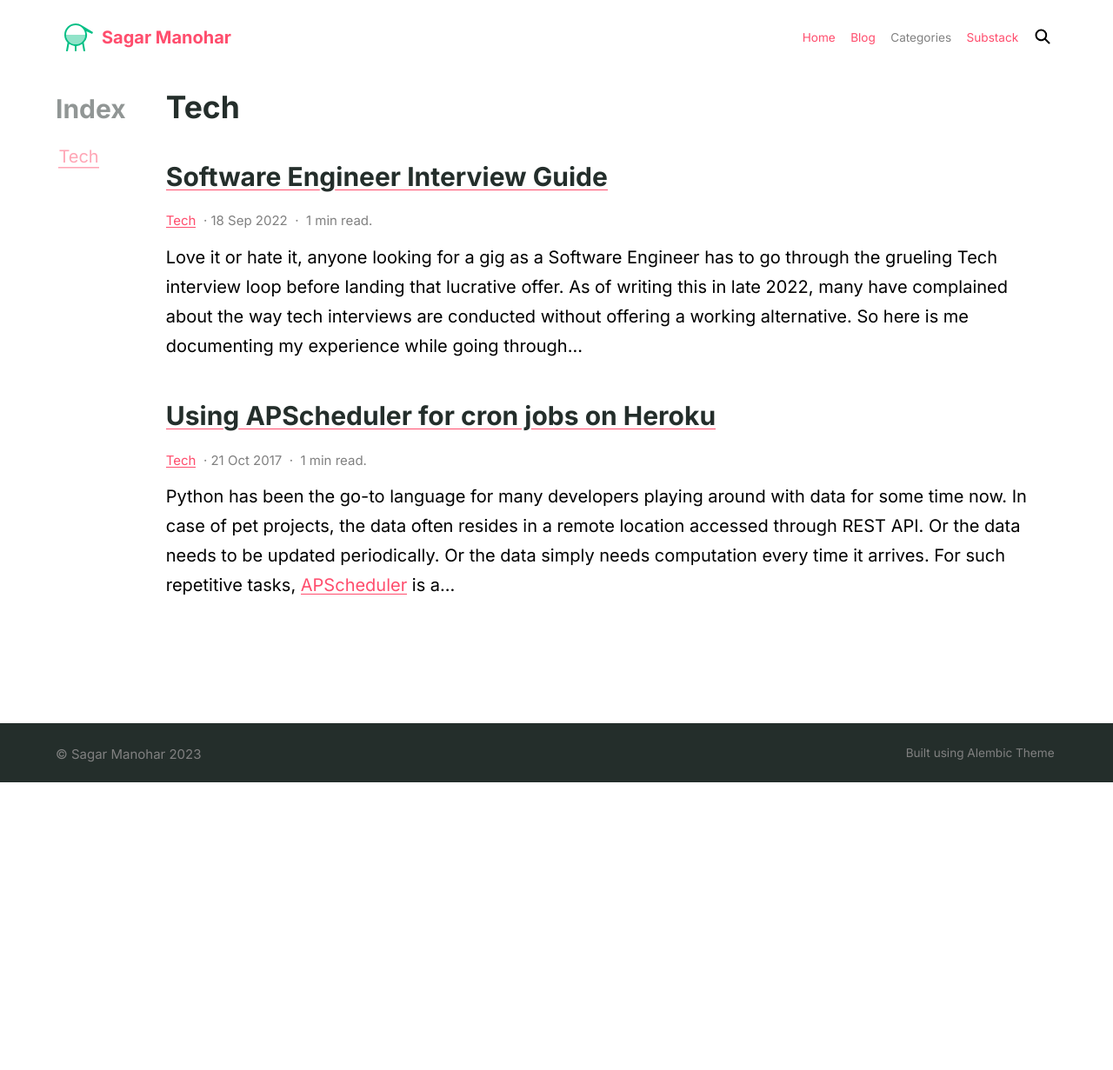
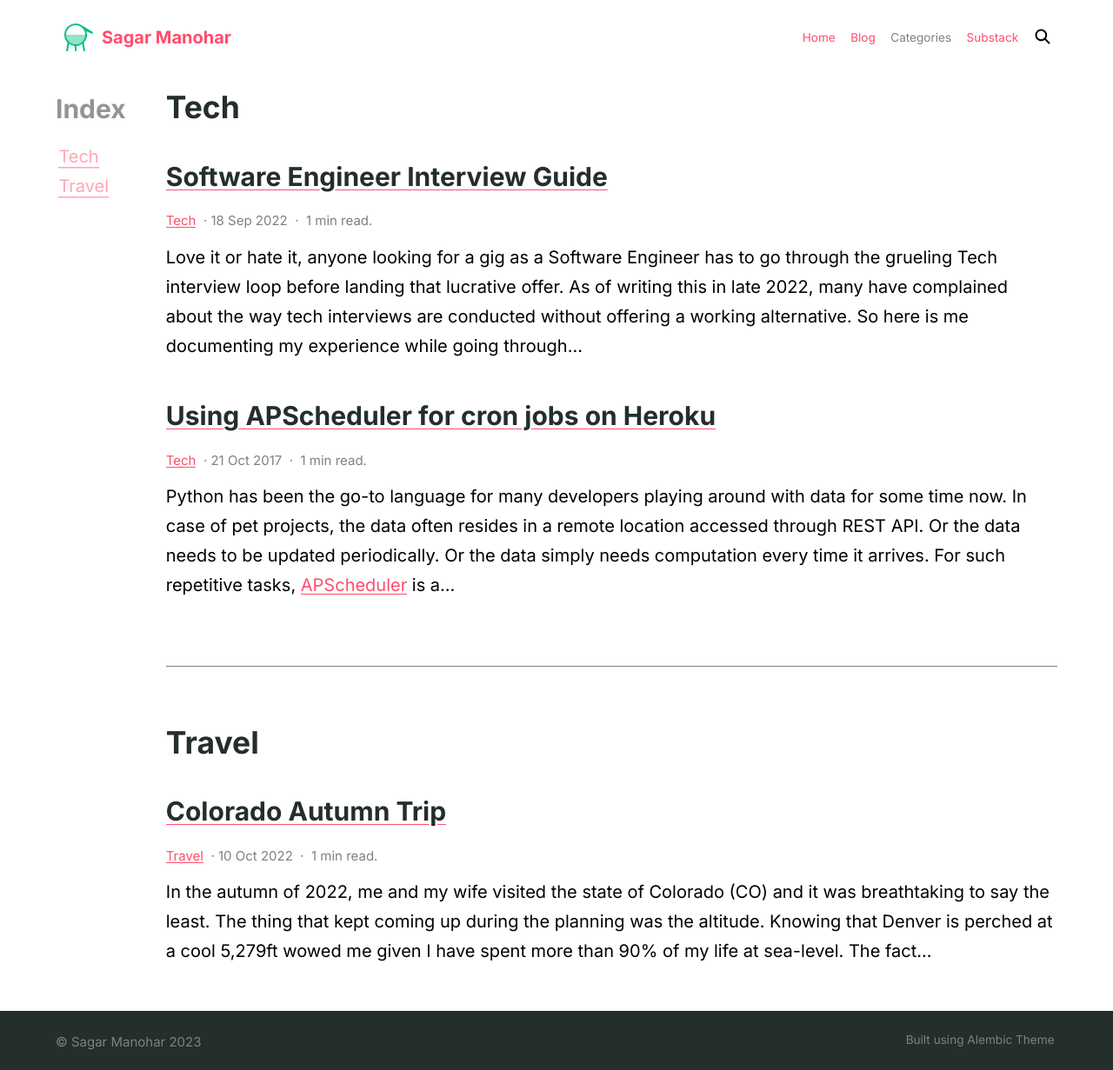
Before and after one commit to code247/code247.github.io, a Jekyll site: the page built from categories.md, in a window 1280 px wide. Shown: the whole page at 87% size. Built offline with Jekyll 4.4.1, drawn with Linux system fonts in a browser that asks for light colours; before the commit the page ends 900 px from its top, so only the background shows below that.

Commit message:
Publish CO travelog

```diff
--- a/_includes/figure.html
+++ b/_includes/figure.html
@@ -1,4 +1,4 @@
 <figure class="figure  figure--{{ include.position | default: 'center' }}">
-  <img class="image" src="{{ include.image }}" alt="{{ include.alt | default: include.caption }}" {{ include.width ? include.width | prepend: 'width="' | append: '"' }} {{ include.height ? include.height | prepend: 'height="' | append: '"' }}>
+  <img class="image" src="{{ include.image }}" referrerpolicy="no-referrer" alt="{{ include.alt | default: include.caption }}" {{ include.width ? include.width | prepend: 'width="' | append: '"' }} {{ include.height ? include.height | prepend: 'height="' | append: '"' }}>
   {% if include.caption %}<figcaption class="caption">{{ include.caption }}</figcaption>{% endif %}
 </figure>
--- /dev/null
+++ b/_posts/2022-10-10-colorado-fall-trip.md
@@ -0,0 +1,38 @@
+---
+title: Colorado Autumn Trip
+description: A written travelog of a 7-day autumn trip to Colorado
+categories:
+- Travel
+---
+
+In the autumn of 2022, me and my wife visited the state of Colorado (CO) and it was breathtaking to say the least. The thing that kept coming up during the planning was the altitude. Knowing that Denver is perched at a cool 5,279ft wowed me given I have spent more than 90% of my life at sea-level. The fact that the average elevation of CO is highest among continental USA was a revelation too. Enough with the geology lessons already!
+
+On Day 1, we landed in Denver and headed to pick our rental car. We were assigned a sedan only to find out that it was full of suffocating cigarette smoke inside it. We kindly asked for an alternate option and were presented with a nifty SUV (always go for an SUV for trips!). Go anywhere outside tri-state area and the roads are so much more spacious. We had lunch at [Root Down](https://www.ediblebeats.com/root-down), explored a bit of Downtown Denver and headed to Estes Park. As a tea enthusiast, checking out [Ku Cha](https://www.kuchatea.com/) was a fun stop.
+
+Days 2 & 3 were dedicated to the Rocky Mountain National Park (RMNP) and Estes Park is THE town to set your base in. It has everything from a lake, a river, shops / food options aplenty, surrounded by mountains all around and Elks walking past you. Our stay was at a local lodge which sat on the bank of Fall River. When we planned this trip, catching the Aspen yellow was one of the main goals and things were starting to get golden as we arrived.
+
+As like many busy National Parks, RMNP had implemented a limited access pass to a busy area named Bear Lake Corridor to control the traffic. We didn't have it for the first day which is why we made our way to the Trail Ridge Road. As we were gaining elevation, things were getting yellower till a certain point before the bald mountains in the Tundra region show up. The drive lead us to the Alpine Visitor center at 11,796ft which is like a remote island in the sky. No utility or phone lines connect it to the outside world. Each year in winter, it goes through a 7-month hibernation.
+
+{% include figure.html image="https://lh3.googleusercontent.com/pw/AL9nZEXzYEEGzdgmNQ-_aMXwbuJSrgeMAVOUE8HNnQVyJUdcBctsyLS-Prn8lC14iFbw61KonWFCzOSIBshPdczBnYajb5xe5WJf9CUGXzHfYMXIaHweq-RernqHGERaWZ6uNcaCrJlt54O-Z4gjiAE3ExHK1A=w1264-h948-no" alt="Image of mountain range behind a bed of yellow aspen trees"%}
+
+Day 3 was Lakes ~~Legs~~ Day where we hiked for about 9 miles / 1200ft covering four scenic lakes one after the other nestled in the Rockies. The most notable of them was Lake Haiyaha. The usual color of this lake is an ordinary dark green but we were greeted with a turquoise lake thanks to the rock slide a few months back.
+
+{% include figure.html image="https://lh3.googleusercontent.com/pw/AL9nZEXAp-7K_HY6Z8woMGj9levb-YCyXj2NN8t-UJrboBM23VghrApPf1Td48jwGXyDQ2lrIu9Jd2OCPsPczyOTDXKmQ9aS-bHaOsbAUgAcQeKApM8jjD1T826Xf7l-V2tHs2JvA7uCZXS5pBVt9hlRH1bH_Q=w1264-h948-no" alt="Image of Lake Haiyaha"%}
+
+Next stop was Vail and the drive from Estes Park to Vail was nothing short of spectacular. Yellow patches of aspens was a standard fixture throughout on the Peak to Peak Scenic Byway. I expected the beauty to dial down upon joining I-70 but it didn't. The drive between Denver and Vail on I-70 has to be one of the most scenic interstate drives in US. Frisco was a nice little town on the way where we stopped by for a meal.
+
+Vail is a world-famous ski town, so summer is usually their _down-time_. Stepping into Vail village takes you to a quaint little European town featuring upscale restaurants and shopping outlets. Our room was overlooking a steep mountain lit up yellow.
+
+{% include figure.html image="https://lh3.googleusercontent.com/pw/AL9nZEXIX1lTbU8AbZrFzwLIAzC_5SMvkbp084jPQpZerIDhyuIvo_I9bSvdCQ0TJmZq6Y3r7-uNi3Mgcg7BK_B1h84cF2TLkje08bdhTRvtJmJ0Z2AB4Z2xhZlMO9UEs9Yl7Vo-P97_vrbo_FAxZJadRC-2iQ=w822-h1095-no" alt="Image of a creek in front a mountain covered in yellow aspens"%}
+
+Next day was a hike to Hanging Lake. The surrounding area had suffered a major wildfire in 2020 and the hike was closed for a long period. They had since opened it with a reservation system. The hike was a ~1000ft steep rocky climb in the heart of Glenwood canyon. It's hard to imagine the beauty at the end given the rugged terrain you start in. But at the top, you're rewarded with a rare phenomena of the lake literally hanging on the edge of a cliff.
+
+{% include figure.html image="https://lh3.googleusercontent.com/pw/AL9nZEWioWuHgsst22c7RI50vWuY8zCjkeGRS7qUsYOa76nUEG-YtF7qAzIvxWIlIqDSLSXXyx1iMMvtR1of1QsSh22TwGJDF1pn6QjLcD1t3NnJjUKzS753mH0TVGmWfL99PrynPpRQ6XTEHZO1fOK-bzg6pg=w1460-h1095-no" alt="Image of the Hanging Lake"%}
+
+Post the taxing hike, we visited one of the many Hot Springs locations in Glenwood Springs to relax. One thing that stood out to me is the amount of Nepali restaurants present throughout Colorado without ever coming across an Indian eatery. The historical reason for this is not that hard-to-guess. The one thing that is common across CO population and Sherpa population native to Nepal is Mountaineering. Plenty of CO natives who must have visited Nepal on hiking expeditions would have invited local Sherpa to come visit them in CO. A subset of them must have found the CO vibe close to home and decided to settle here. Relevant [WaPo article](https://www.washingtonpost.com/food/2022/08/23/sherpa-restaurants-colorado-nepalese-immigrants/).
+
+The last-but-not-the-least attraction to visit was the most photographed mountain in North America: Maroon Bells. The 15-minute shuttle takes you from the town of Aspen right up in the valley. There is no hiking involved and the pay off is immediate. As soon as you walk a few steps from the shuttle, you're greeted with what truly feels like an unreal painting hung on a giant wall.
+
+{% include figure.html image="https://lh3.googleusercontent.com/pw/AL9nZEWHmn9y4i04FtAyupM49VKocjT6ZFNDBFqG062OOkH_WJu_n50xCgvftL9WcNK2uUNYHUpikQFKrHOiO_hhViTeioBXCYLY8cUUeP-zvIgxBD19y3avFROH7Wz9aXLSsa3tyyEkfA4hG4ZzePTmSZ7E2Q=w1460-h1095-no" alt="Image of the Maroon Bells"%}
+
+On our way back, we drove through Independence Pass which sits on the Continental Divide at 12,095ft. The tundra region makes you feel you're on a different planet. We wrapped our week by checking out Boulder which had a pleasant vibe.
```
